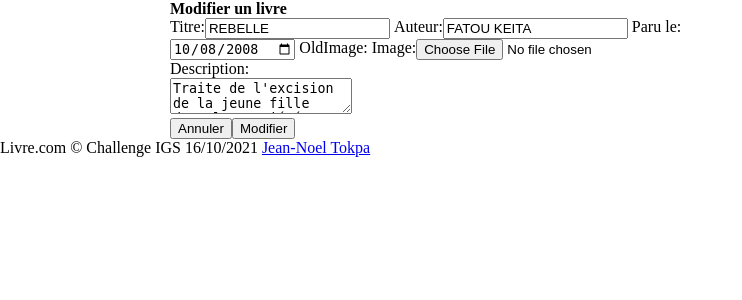
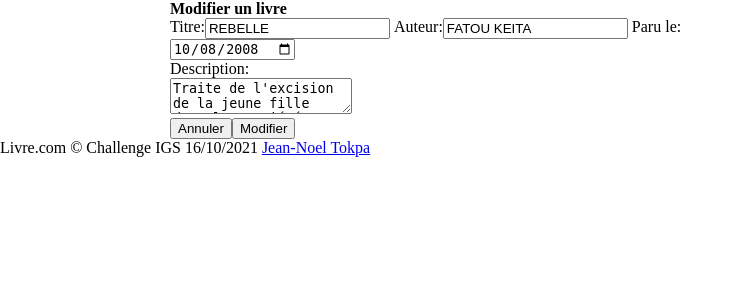
Before and after one commit to AEJ-FORMATION-DATA-IA/challenge_livre_JNTOKPA, a PHP site: page /Vue/modifier_livre.php?modif=1 in a window 1280 px wide. Shown: the part 54-354 px from the top of the page, without its empty margins (0-742 px from the left). Run offline with PHP 8.4, Linux system fonts and the light colour scheme; data comes from the database, SQL or seed files in the repository.

Commit message:
Update modifier_livre.php

```diff
--- a/Vue/modifier_livre.php
+++ b/Vue/modifier_livre.php
@@ -57,8 +57,8 @@ include_once '../Controlleurs/traitement_modifier_livre.php';
                             <label><span class="text-form">Titre:</span><input name="titre" type="text" value="<?= $titre; ?>" required /></label>
                             <label><span class="text-form">Auteur:</span><input name="auteur" type="text" value="<?= $auteur; ?>" required /></label>
                             <label><span class="text-form">Paru le:</span><input name="date_parution" type="date" value="<?= $date_parution; ?>" required /></label>
-                            <label><span class="text-form">OldImage:</span><input name="oldImage" type="hidden" value="<?= $oldImage; ?>" /></label>
-                            <label><span class="text-form">Image:</span><input name="newImage" type="file" /></label>
+                            <!--label><span class="text-form"></span--><input name="oldImage" type="hidden" value="<?= $oldImage; ?>" /><!--/label-->
+
                             <div class="wrapper">
                                 <div class="text-form">Description:</div>
                                 <div class="extra-wrap">
```
